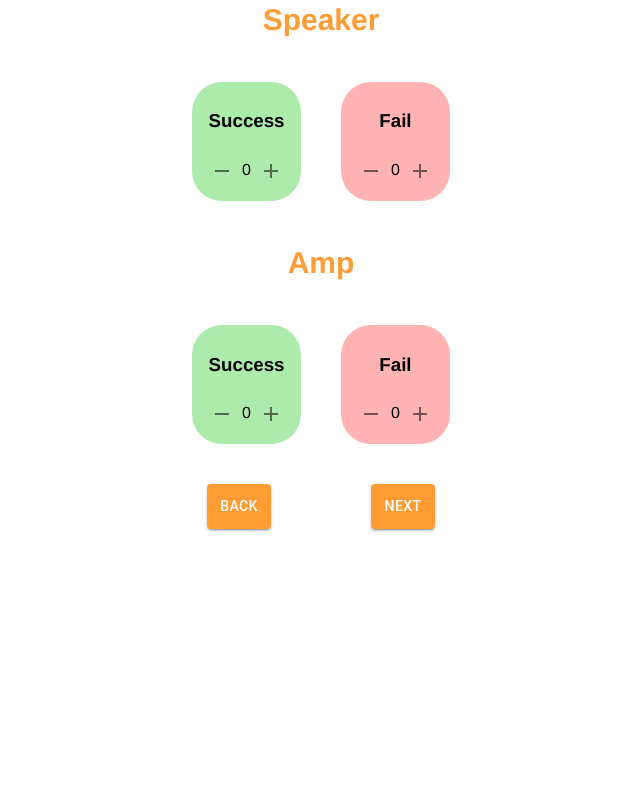
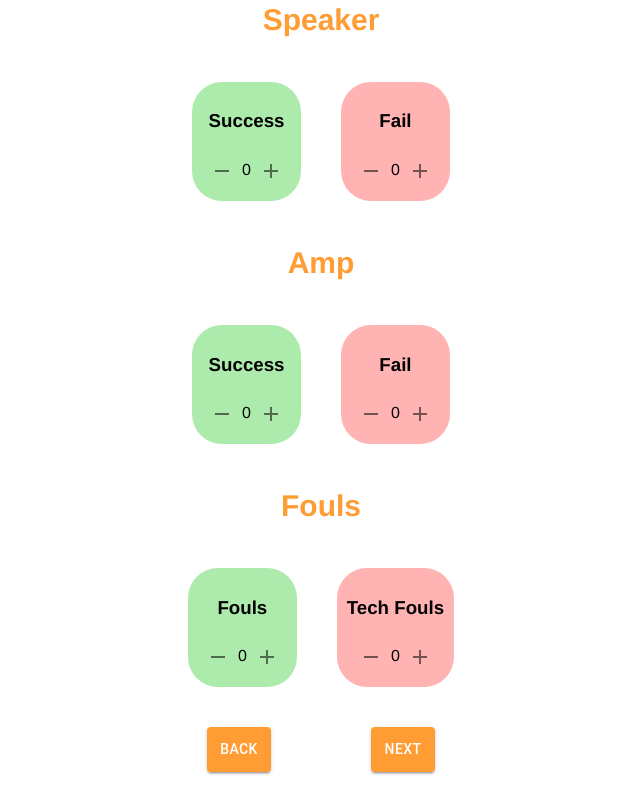
Before and after one commit to Mika4239/kassandra2024, a React (Vite) app: page /teleop in a window 1280 px wide. Shown: the part 514-1314 px from the top of the page, without its empty margins (327-967 px from the left). Before the commit the page ends 1071 px from the top, so only its background shows below. Built offline with nearby package versions, Linux system fonts and the light colour scheme; no server answers.

Commit message:
added counter to teleop

```diff
--- a/src/views/autonomous/autonomous.tsx
+++ b/src/views/autonomous/autonomous.tsx
@@ -13,6 +13,8 @@ import {
   addRingCollected,
   removeRingcollected,
   setLeave,
+  setFouls,
+  setTechFouls,
 } from "../../redux/matchDataSlice";
 import { useDispatch } from "react-redux";
 import NavBar from "../../components/navBar/navBar";
@@ -48,6 +50,14 @@ const Autonomous: React.FC = () => {
   );
   const ringsCollected = useAppSelector(
     (state) => state.matchData.autonomous.ringsCollected
+  );
+
+  const foulsCommited = useAppSelector(
+    (state) => state.matchData.fouls.fouls
+  );
+
+  const techFoulCommited = useAppSelector(
+    (state) => state.matchData.fouls.techFouls
   );
 
   const dispatch = useDispatch();
@@ -157,16 +167,16 @@ const Autonomous: React.FC = () => {
             <div>
               <IconButton
                 onClick={() =>
-                  ampSuccess > 0 &&
-                  dispatch(setAutonomousAmpSuccess(ampSuccess - 1))
+                  foulsCommited > 0 &&
+                  dispatch(setFouls(foulsCommited - 1))
                 }
               >
                 <RemoveIcon />
               </IconButton>
-              <>{ampSuccess.toString()}</>
+              <>{foulsCommited.toString()}</>
               <IconButton
                 onClick={() =>
-                  dispatch(setAutonomousAmpSuccess(ampSuccess + 1))
+                  dispatch(setFouls(foulsCommited + 1))
                 }
               >
                 <AddIcon />
@@ -178,14 +188,14 @@ const Autonomous: React.FC = () => {
             <div>
               <IconButton
                 onClick={() =>
-                  ampFail > 0 && dispatch(setAutonomousAmpFail(ampFail - 1))
+                  techFoulCommited > 0 && dispatch(setTechFouls(techFoulCommited - 1))
                 }
               >
                 <RemoveIcon />
               </IconButton>
-              <>{ampFail.toString()}</>
+              <>{techFoulCommited.toString()}</>
               <IconButton
-                onClick={() => dispatch(setAutonomousAmpFail(ampFail + 1))}
+                onClick={() => dispatch(setTechFouls(techFoulCommited + 1))}
               >
                 <AddIcon />
               </IconButton>
--- a/src/views/teleop/teleop.tsx
+++ b/src/views/teleop/teleop.tsx
@@ -8,6 +8,8 @@ import { useDispatch } from "react-redux";
 import {
   addShootingPosition,
   removeShootingPosition,
+  setFouls,
+  setTechFouls,
   setTeleopAmpFail,
   setTeleopAmpSuccess,
   setTeleopSpeakerFail,
@@ -20,6 +22,8 @@ const TELEOP_TITLE = "Teleop";
 const SPEAKER_TITLE = "Speaker";
 const AMP_TITLE = "Amp";
 const SHOOTING_POSITIONS_TITLE = "Shooting Positions";
+const FOUL_TITLE = "Fouls";
+const TECH_FOUL_TITLE = "Tech Fouls";
 
 const POSITIONS_HELPING_TEXT = "Choose the options closest to these areas:";
 const SHOOTING_POSITIONS = ["none", "wing", "Safe zones", "center line"];
@@ -46,6 +50,14 @@ const Teleop: React.FC = () => {
 
   const shootingPosition = useAppSelector(
     (state) => state.matchData.teleop.shootingPositions
+  );
+
+  const foulsCommited = useAppSelector(
+    (state) => state.matchData.fouls.fouls
+  );
+
+  const techFoulCommited = useAppSelector(
+    (state) => state.matchData.fouls.techFouls
   );
 
   const dispatch = useDispatch();
@@ -169,6 +181,48 @@ const Teleop: React.FC = () => {
             </div>
           </div>
         </div>
+        <h2 className={classes.subTitle}>{FOUL_TITLE}</h2>
+        <div className={classes.countButtons}>
+          <div className={classes.successButton}>
+            <h3>{FOUL_TITLE}</h3>
+            <div>
+              <IconButton
+                onClick={() =>
+                  foulsCommited > 0 &&
+                  dispatch(setFouls(foulsCommited - 1))
+                }
+              >
+                <RemoveIcon />
+              </IconButton>
+              <>{foulsCommited.toString()}</>
+              <IconButton
+                onClick={() =>
+                  dispatch(setFouls(foulsCommited + 1))
+                }
+              >
+                <AddIcon />
+              </IconButton>
+            </div>
+          </div>
+          <div className={classes.failButton}>
+            <h3>{TECH_FOUL_TITLE}</h3>
+            <div>
+              <IconButton
+                onClick={() =>
+                  techFoulCommited > 0 && dispatch(setTechFouls(techFoulCommited - 1))
+                }
+              >
+                <RemoveIcon />
+              </IconButton>
+              <>{techFoulCommited.toString()}</>
+              <IconButton
+                onClick={() => dispatch(setTechFouls(techFoulCommited + 1))}
+              >
+                <AddIcon />
+              </IconButton>
+            </div>
+          </div>
+        </div>
         <NavigationButtons prevPath={PREV_PATH} nextPath={NEXT_PATH} />
       </div>
     </>
```
Also changed, not shown: src/utils/foulCounterData.ts (added).
